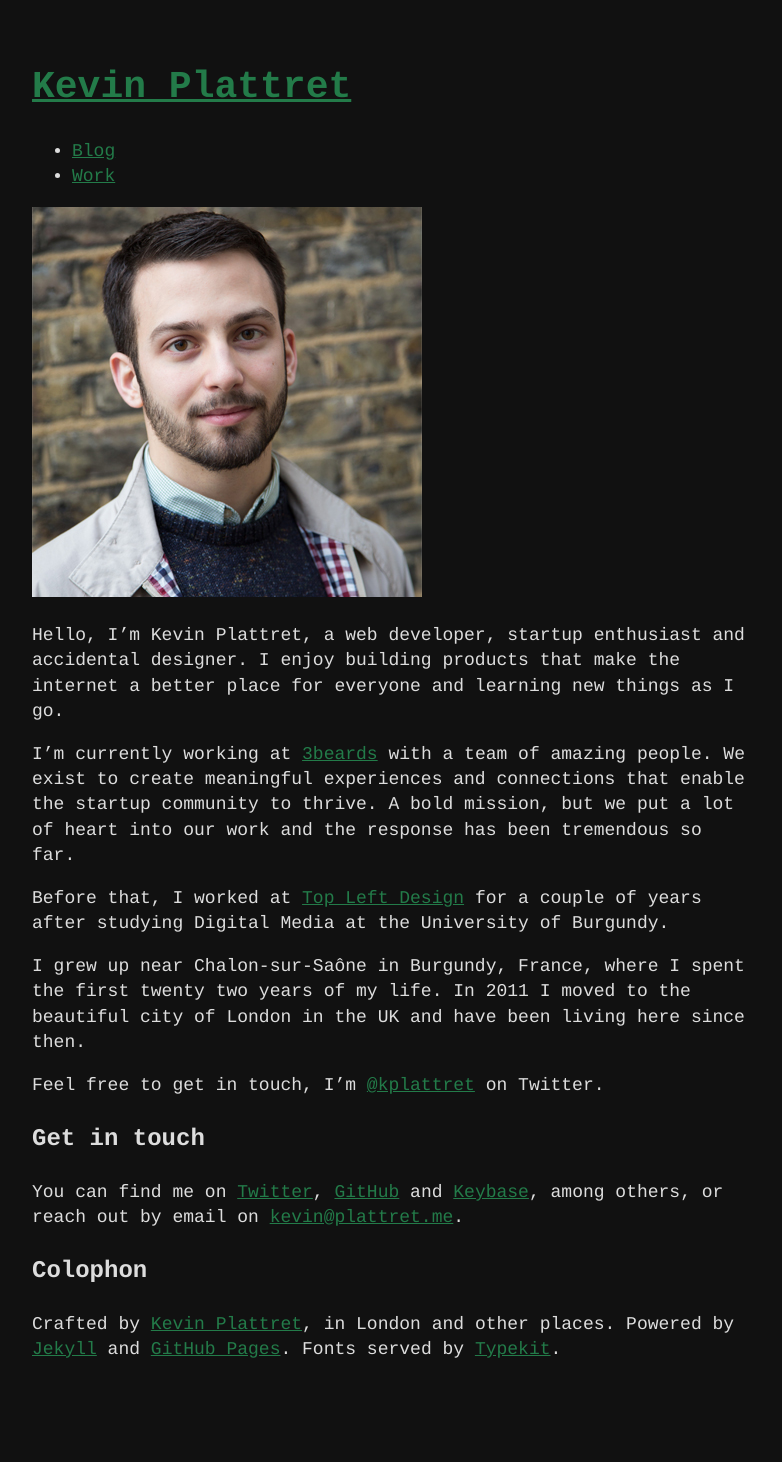
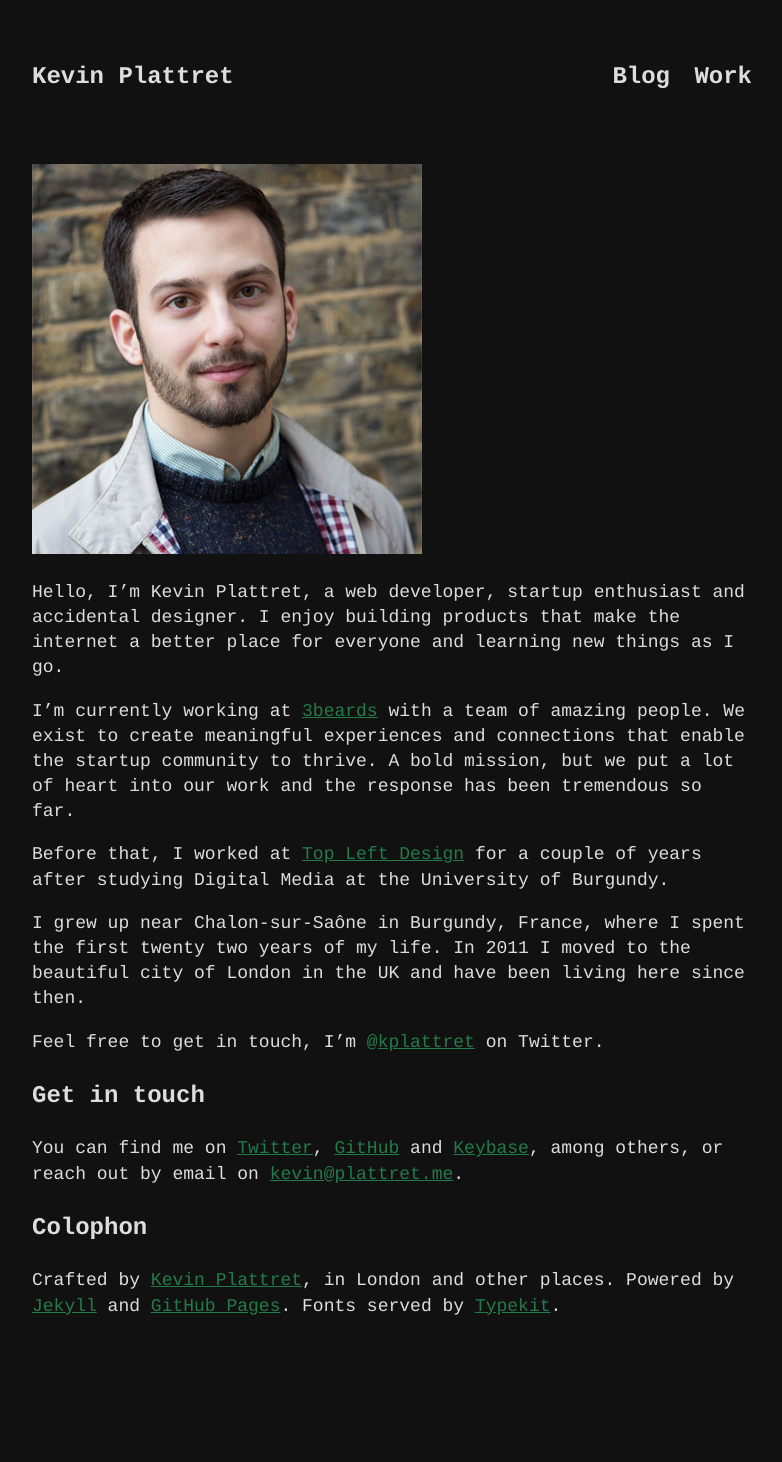
Before and after one commit to kplattret/kevinplattret.com, a Jekyll site: the page built from index.md, in a window 1280 px wide. Shown: the whole page, without its empty margins (248-1030 px from the left). Built offline with Jekyll 4.4.1, drawn with Linux system fonts in a browser that asks for light colours; after the commit the page ends 1419 px from its top, so only the background shows below that.

Commit message:
Redesign website header
Updates the styles so that the website header looks nicer, with all
elements on the same line and the navigation aligned to the right.

Removes the `page` layout and updates all pages to use the `default`
one, which now shows the page's title if present in the front matter.

Finally, updates the `title` tag in the `head` section, tweaks the
various `link` tags and cleans-up the HTML markup.

```diff
--- a/404.html
+++ b/404.html
@@ -1,6 +1,5 @@
 ---
 layout: default
-title: 404 page not found
 ---
 
 <div class="featured">
--- a/_layouts/default.html
+++ b/_layouts/default.html
@@ -4,43 +4,35 @@
     <meta charset="utf-8">
     <meta name="viewport" content="width=device-width, initial-scale=1">
 
-    {% if page.url == "/" %}
-      <title>{{ site.title }}, {{ page.title }}</title>
-    {% else %}
-      <title>{{ page.title }} – {{ site.title }}</title>
-    {% endif %}
+    <title>
+      {% if page.title %}{{ page.title }} | {% endif %}
+      {{ site.title }}, {{ site.description }}
+    </title>
 
-    <link rel="stylesheet" href="{{ "/css/main.css" }}">
-    <link rel="canonical" href="{{ page.url | replace: 'index.html','' | prepend: site.url }}">
-    <link rel="alternate" type="application/rss+xml" title="{{ site.title }}" href="{{ "/feed.xml" | prepend: site.url }}">
+    <link rel="stylesheet" href="/css/main.css?{{ site.time | date: "%s%N" }}">
+    <link rel="canonical" href="{{ page.url | replace: "index.html", "" | prepend: site.url }}">
+    <link rel="alternate" type="application/rss+xml" title="{{ site.title }}"
+      href="{{ site.url }}/feed.xml">
   </head>
 
   <body>
     <header class="header">
-      <div class="wrap">
-        <div class="inwrap clearfix">
-          <h1 class="site-title"><a href="/">{{ site.title }}</a></h1>
+      <a href="/" class="alt">{{ site.title }}</a>
 
-          <nav class="main-navigation">
-            <ul class="clearfix">
-              {% for p in site.pages %}
-                {% if p.in_nav %}
-                  {% if page.url == p.url or p.title == "Blog" and page.layout == "post" %}
-                    {% assign link_class = "active"  %}
-                  {% else %}
-                    {% assign link_class = "" %}
-                  {% endif %}
+      <nav class="navigation">
+        <ul>
+          {% assign pages = site.html_pages | where_exp: "page", "page.title != nil" %}
 
-                  <li><a class="{{ link_class }}" href="{{ p.url }}">{{ p.title }}</a></li>
-                {% endif %}
-              {% endfor %}
-            </ul>
-          </nav>
-        </div>
-      </div>
+          {% for page in pages %}
+            <li><a href="{{ page.url }}" class="alt">{{ page.title }}</a></li>
+          {% endfor %}
+        </ul>
+      </nav>
     </header>
 
-    <section class="content wrap">
+    <section class="content">
+      {% if page.title != nil %}<h1>{{ page.title }}</h1>{% endif %}
+
       {{ content }}
     </section>
 
--- a/_layouts/page.html
+++ /dev/null
@@ -1,15 +0,0 @@
----
-layout: default
----
-
-<article class="inwrap story clearfix">
-  {% if page.url != "/" %}
-    <header class="page-header">
-      <h1>{{ page.title }}</h1>
-    </header>
-  {% endif %}
-
-  <div class="page-content">
-    {{ content }}
-  </div>
-</article>
--- a/_sass/_base.scss
+++ b/_sass/_base.scss
@@ -23,7 +23,14 @@ a:visited {
   color: #237b49;
 }
 
-a:hover {
+a.alt {
+  font-weight: bold;
+  color: #ddd;
+  text-decoration: none;
+}
+
+a:hover,
+a.alt:hover {
   color: #50bb7e;
 }
 
@@ -46,3 +53,27 @@ h3 {
   margin: 0 auto;
   padding: 0 2.4rem;
 }
+
+.header {
+  margin-bottom: 7rem;
+  font-size: 2.4rem;
+
+  .navigation {
+    float: right;
+
+    ul {
+      margin: 0;
+      padding: 0;
+      list-style: none;
+
+      li {
+        display: inline-block;
+        margin-right: 1rem;
+
+        &:last-of-type {
+          margin: 0;
+        }
+      }
+    }
+  }
+}
--- a/blog.html
+++ b/blog.html
@@ -1,7 +1,6 @@
 ---
-layout: page
+layout: default
 title: Blog
-in_nav: true
 ---
 
 {% for post in site.posts %}
```
Also changed, not shown: index.md (+1 -2 lines), work.md (+1 -2 lines).
